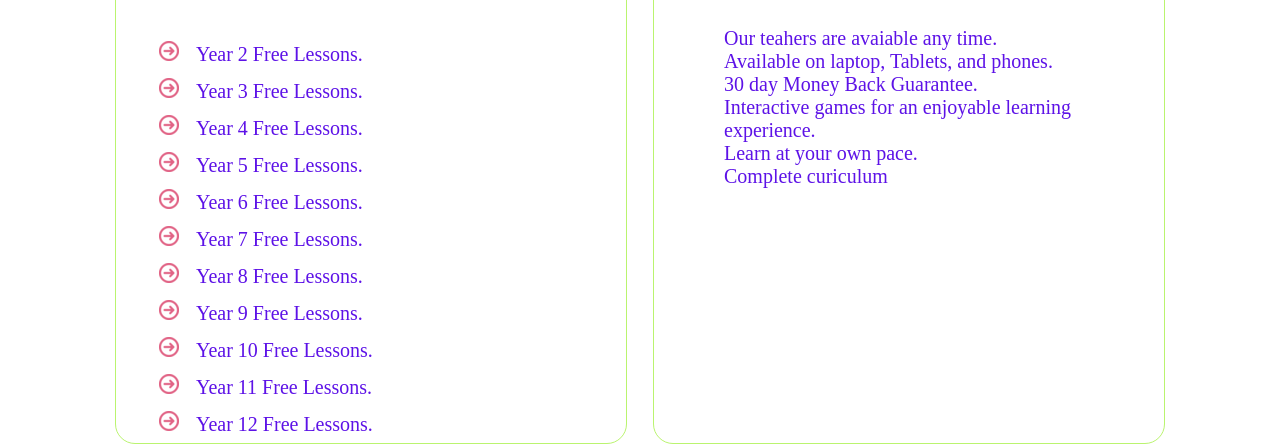
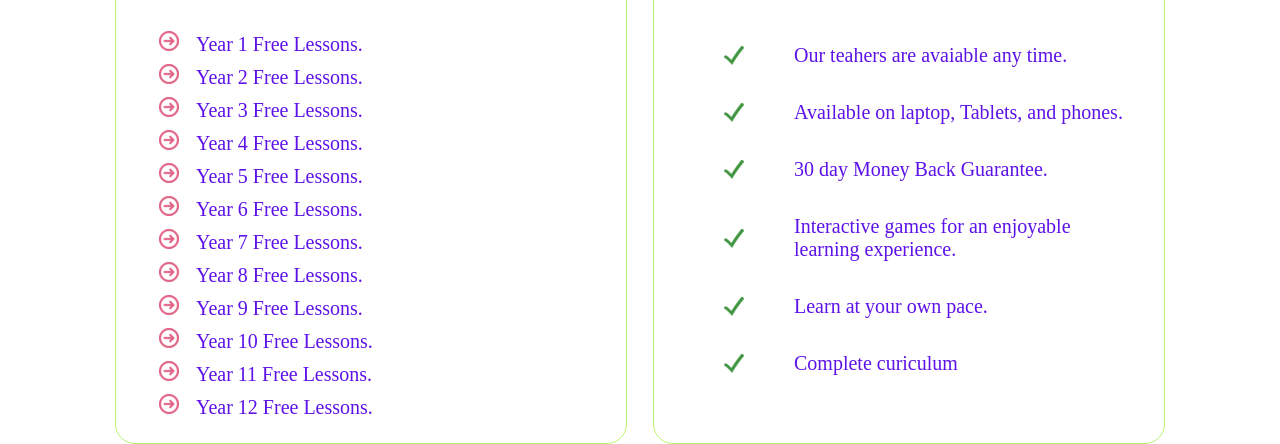
Before and after one commit to dt1993/Math-Tutorial, a plain HTML site: page index.html in a window 1280 px wide. Shown: the part 633-1077 px from the top of the page. Drawn offline with Linux system fonts and the light colour scheme.

Commit message:
update right sidebar

```diff
--- a/assets/style.css
+++ b/assets/style.css
@@ -122,14 +122,18 @@ ul{
     font-size: 30px;
 }
 
-#leftsidebar ul {
+#sidebar ul {
     padding-top: 8px;
 }
 
 #leftsidebar ul li {
-    padding: 6px;
-    padding-left: 10px;
+    padding: 4px 0 4px 10px;
     list-style-image: url(images/Webp.net-resizeimage_arrow.png);
+}
+
+#rightsidebar ul li {
+    padding: 17px 0 17px 70px;
+    background: url(images/Webp.net-resizeimage.checkpng.png) no-repeat left center;
 }
 
 .sidebar ul li a {
--- a/index.html
+++ b/index.html
@@ -39,6 +39,7 @@
         <div id="leftsidebar" class="sidebar">
             <h3>Go to:</h3>
             <ul>
+                <li><a href="#">Year 1 Free Lessons.</a></li>
                 <li><a href="#">Year 2 Free Lessons.</a></li>
                 <li><a href="#">Year 3 Free Lessons.</a></li>
                 <li><a href="#">Year 4 Free Lessons.</a></li>
```
Also changed, not shown: assets/images/LogoMakr_65nTsW.png (added), assets/images/Webp.net-resizeimage.checkpng.png (added).
